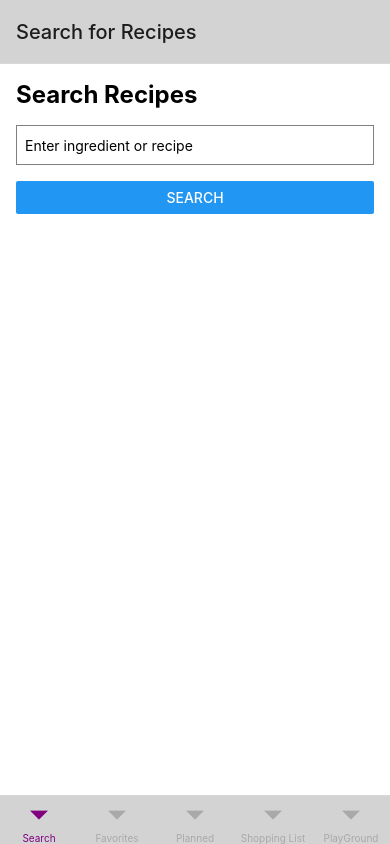
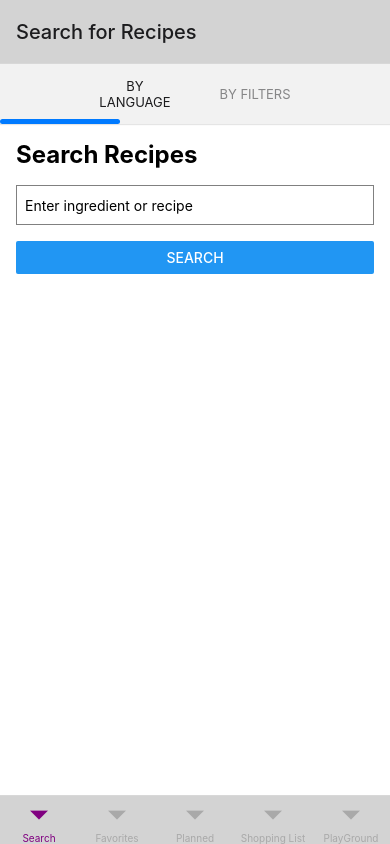
Before and after one commit to pakreft/culinary-compass, a React Native app: screen / in a window 390 px wide. Built offline with nearby package versions, Linux system fonts and the light colour scheme.

Commit message:
Add top tabs for search screen

```diff
--- a/src/constants/routes.js
+++ b/src/constants/routes.js
@@ -1,6 +1,7 @@
 export const routes = {
   // Main Screens
   searchStack: 'SearchStack',
+  searchTopTabs: 'SearchTopTabs',
   searchScreen: 'SearchScreen',
   favoritesStack: 'FavoritesStack',
   favoritesScreen: 'FavoritesScreen',
@@ -13,4 +14,5 @@ export const routes = {
 
   // Other Screens
   addRecipeScreen: 'AddRecipeScreen',
+  filterScreen: 'FilterScreen',
 };
--- a/src/navigation/SearchScreenStack.jsx
+++ b/src/navigation/SearchScreenStack.jsx
@@ -2,19 +2,19 @@ import { createStackNavigator } from '@react-navigation/stack';
 
 import { routes } from '../constants/routes';
 import { stackScreenOptions } from './stackScreenOptions';
-import SearchScreen from '../screens/main/SearchScreen';
+import SearchScreenTopTabs from './SearchScreenTopTabs';
 
 const Stack = createStackNavigator();
 
 export default function SearchScreenStack() {
   return (
     <Stack.Navigator
-      initialRouteName={routes.searchScreen}
+      initialRouteName={routes.searchTopTabs}
       screenOptions={stackScreenOptions}
     >
       <Stack.Screen
-        name={routes.searchScreen}
-        component={SearchScreen}
+        name={routes.searchTopTabs}
+        component={SearchScreenTopTabs}
         options={{ headerTitle: 'Search for Recipes' }}
       />
     </Stack.Navigator>
--- /dev/null
+++ b/src/navigation/SearchScreenTopTabs.jsx
@@ -0,0 +1,89 @@
+import { StyleSheet } from 'react-native';
+import { createMaterialTopTabNavigator } from '@react-navigation/material-top-tabs';
+
+import { routes } from '../constants/routes';
+import SearchScreen from '../screens/main/SearchScreen';
+import FilterScreen from '../screens/FilterScreen';
+
+const Tab = createMaterialTopTabNavigator();
+
+export default function SearchScreenTopTabs() {
+  return (
+    <Tab.Navigator
+      initialRouteName={routes.searchScreen}
+      screenOptions={screenOptions}
+      style={styles.wholeScreenContainer}
+      sceneContainerStyle={styles.sceneContainer}
+    >
+      <Tab.Screen
+        name={routes.searchScreen}
+        component={SearchScreen}
+        options={{ tabBarLabel: 'by Language' }}
+      />
+      <Tab.Screen
+        name={routes.filterScreen}
+        component={FilterScreen}
+        options={{ tabBarLabel: 'by Filters' }}
+      />
+    </Tab.Navigator>
+  );
+}
+
+const styles = StyleSheet.create({
+  wholeScreenContainer: {
+    //backgroundColor:
+  },
+  sceneContainer: {},
+
+  // Tab Bar
+  tabBar: {
+    //backgroundColor: 'green',
+    //padding: 5,
+    backgroundColor: 'transparent',
+  },
+
+  // Tabs
+  tabsContainer: {
+    justifyContent: 'center',
+    //backgroundColor: 'blue',
+  },
+  tab: {
+    //backgroundColor: 'red',
+    width: 120,
+  },
+
+  // Indicator
+  indicatorContainer: {
+    width: 240,
+    //backgroundColor: 'yellow',
+  },
+  indicator: {
+    height: 5,
+    borderRadius: 20,
+  },
+
+  // Text
+  label: {},
+});
+
+const screenOptions = {
+  //tabBarActiveTintColor: 'red',
+
+  // Container for the whole tab bar
+  tabBarStyle: styles.tabBar,
+
+  // Container for tabs
+  tabBarContentContainerStyle: styles.tabsContainer,
+
+  // Tab
+  tabBarItemStyle: styles.tab,
+
+  // Container for indicators
+  tabBarIndicatorContainerStyle: styles.indicatorContainer,
+
+  // Indicator
+  tabBarIndicatorStyle: styles.indicator,
+
+  // Text in tabs
+  tabBarLabel: styles.label,
+};
--- /dev/null
+++ b/src/screens/FilterScreen.jsx
@@ -0,0 +1,12 @@
+import { StyleSheet, Text, View } from 'react-native';
+import React from 'react';
+
+export default function FilterScreen() {
+  return (
+    <View>
+      <Text>FilterScreen</Text>
+    </View>
+  );
+}
+
+const styles = StyleSheet.create({});
```
